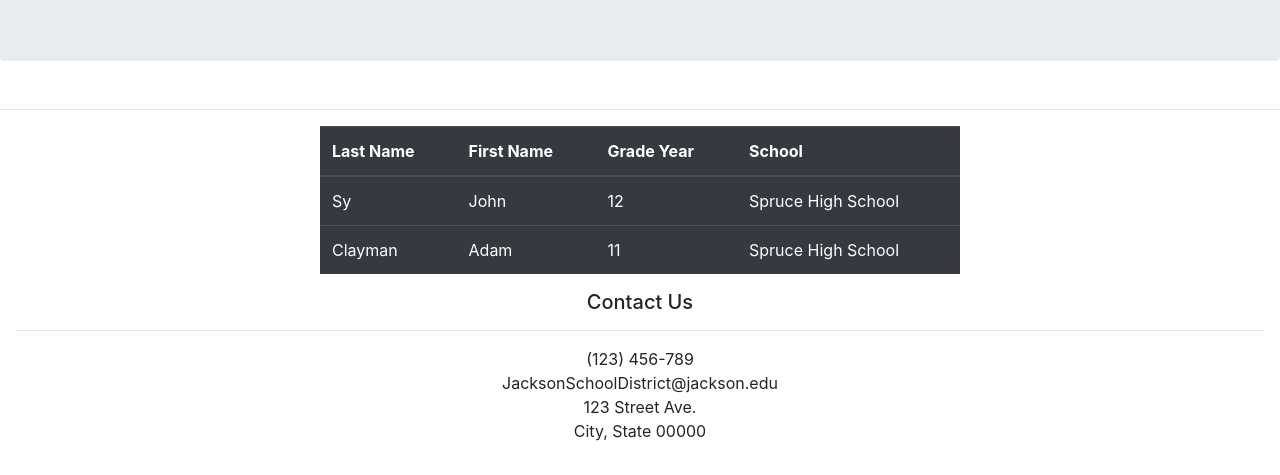
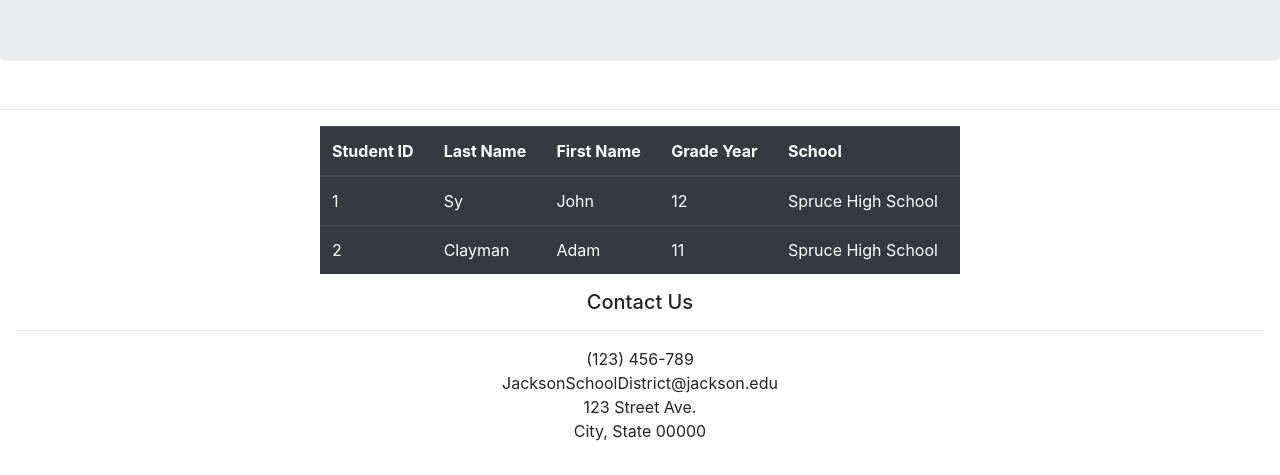
Before and after one commit to adamclayman/mocksis, a plain HTML site: page Mock_School_Information_Application/students.html in a window 1280 px wide. Shown: the part 341-816 px from the top of the page. Drawn offline with nearby package versions, Linux system fonts and the light colour scheme.

Commit message:
Added Student ID to Students Display page

```diff
--- a/Mock_School_Information_Application/students.html
+++ b/Mock_School_Information_Application/students.html
@@ -87,6 +87,7 @@
     <table class="table table-dark">
       <thead>
         <tr>
+			<th scope="col">Student ID</th>
           <th scope="col">Last Name</th>
           <th scope="col">First Name</th>
 		  <th scope="col">Grade Year</th>
@@ -95,12 +96,14 @@
       </thead>
       <tbody>
         <tr>
+			<td>1</td>
           <td>Sy</td>
           <td>John</td>
           <td>12</td>
           <td>Spruce High School</td>
         </tr>
         <tr>
+			<td>2</td>
             <td>Clayman</td>
             <td>Adam</td>
 			<td>11</td>
```
